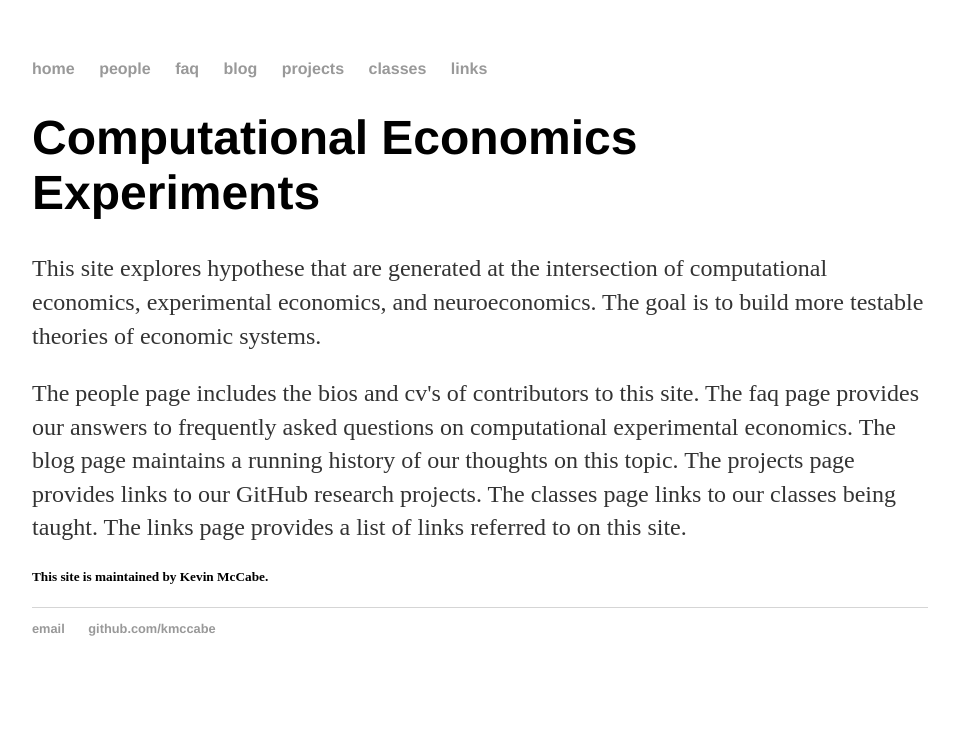
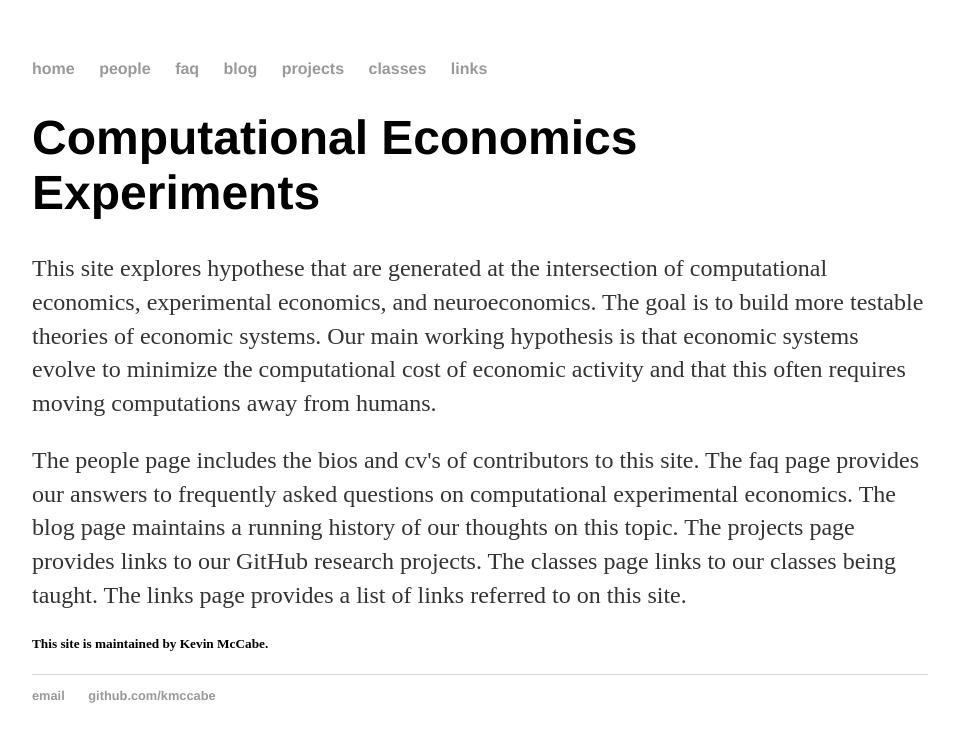
Before and after one commit to Kmccabe/KAM.github.io, a Jekyll site: the page built from index.html, in a window 1280 px wide. Shown: the top 742 px of the page, without its empty margins (160-1114 px from the left). Built offline with Jekyll 4.4.1, drawn with Linux system fonts in a browser that asks for light colours.

Commit message:
Update index.html

```diff
--- a/index.html
+++ b/index.html
@@ -6,6 +6,6 @@
 <div class="blurb">
 	<h1>Computational Economics Experiments</h1>
 </div><!-- /.blurb -->
-<p>This site explores hypothese that are generated at the intersection of computational economics, experimental economics, and neuroeconomics.  The goal is to build more testable theories of economic systems.</p>
+<p>This site explores hypothese that are generated at the intersection of computational economics, experimental economics, and neuroeconomics.  The goal is to build more testable theories of economic systems.  Our main working hypothesis is that economic systems evolve to minimize the computational cost of economic activity and that this often requires moving computations away from humans.</p>
 <p>The people page includes the bios and cv's of contributors to this site. The faq page provides our answers to frequently asked questions on computational experimental economics. The blog page maintains a running history of our thoughts on this topic.  The projects page provides links to our GitHub research projects.  The classes page links to our classes being taught. The links page provides a list of links referred to on this site. </p>
 <h5>This site is maintained by Kevin McCabe.</h5>
```
